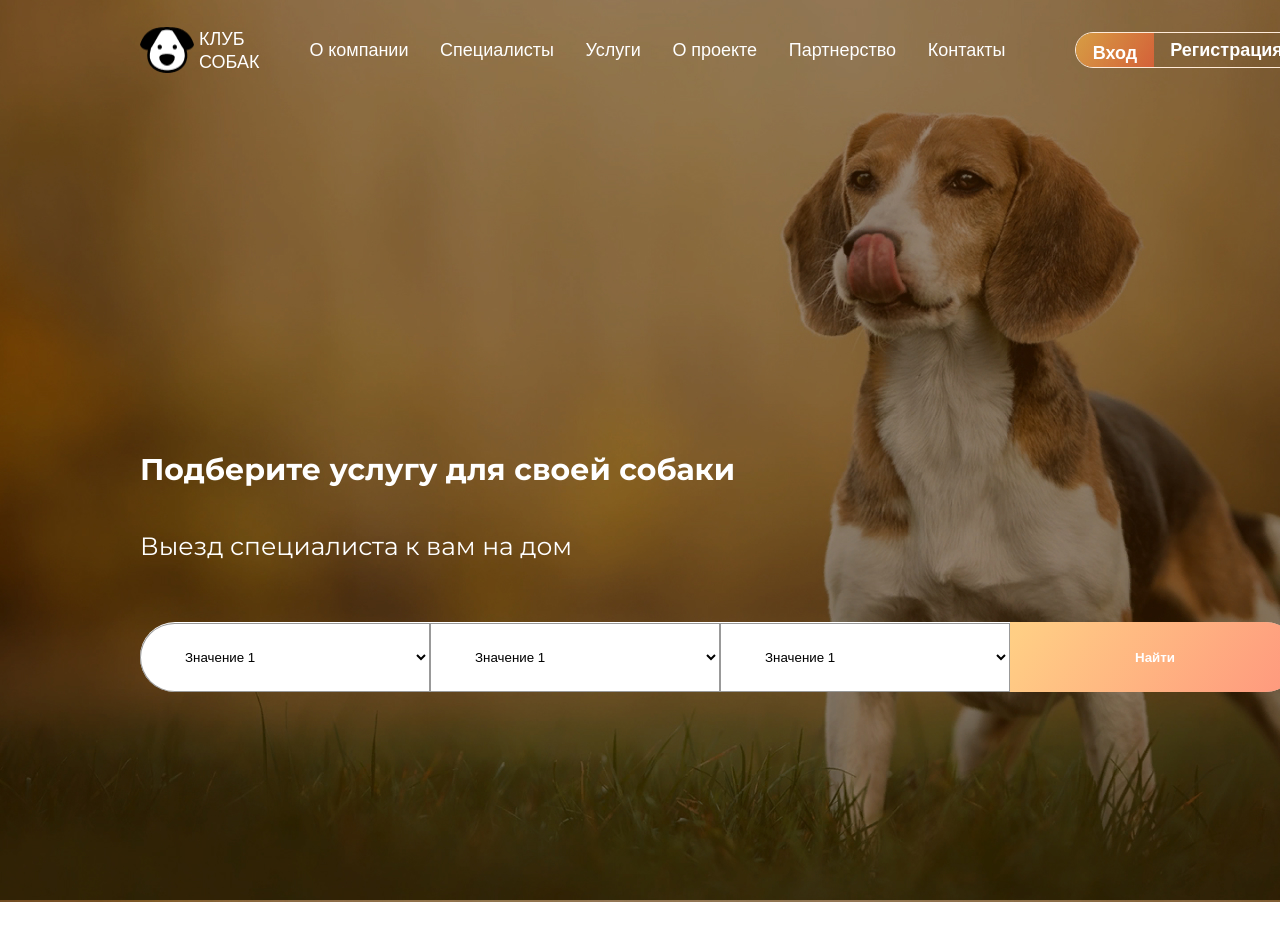
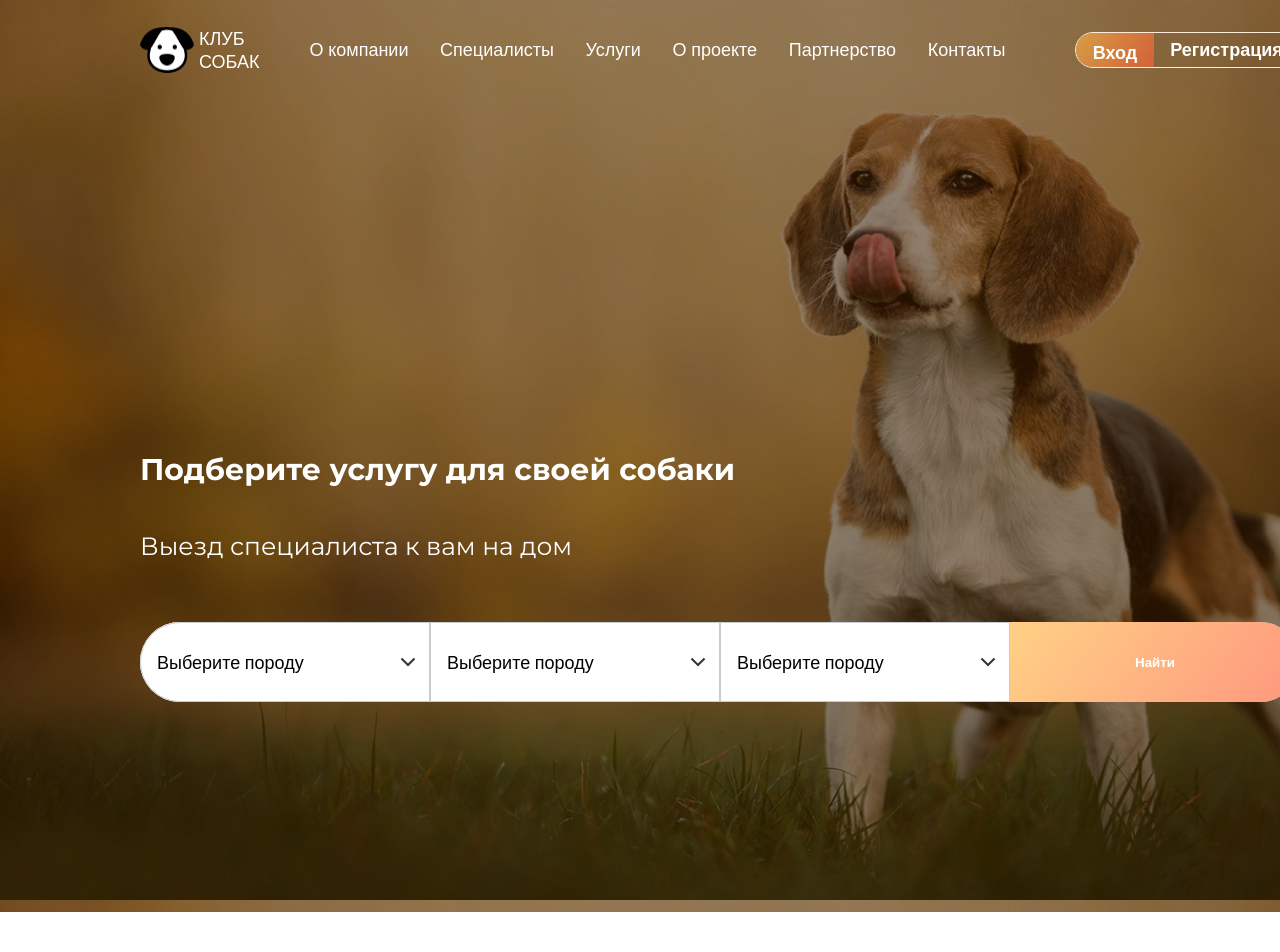
Before and after one commit to maksOmy/dogsClub, a PHP site: page / in a window 1280 px wide; the page is wider, and only the part inside the window is pictured. Shown: the top 952 px of that part. Run offline with PHP 8.4, Linux system fonts and the light colour scheme.

Commit message:
add select style

```diff
--- a/css/styles.css
+++ b/css/styles.css
@@ -142,6 +142,8 @@ header h2 {
     font-weight: 500;
 }
 
+/*select style*/
+
 .search-form {
     display: flex;
     align-items: center;
@@ -155,14 +157,108 @@ header h2 {
 }
 
 .select {
-    padding: 25px 40px;
+    position: relative;
+    height: 80px;
     width: 25%;
     background: #fff;
-    border: 1px solid rgba(0, 0, 0, 0.4);
 }
 
-.search-form-first-item {
+.select-title {
+    position: relative;
+    display: flex;
+    align-items: center;
+    width: 100%;
+    height: 100%;
+    padding: 8px 16px;
+    border: solid 1px #c7ccd1;
+
+    cursor: pointer;
+}
+
+.select-title::before,
+.select-title::after {
+    content: "";
+
+    position: absolute;
+    top: 50%;
+    right: 16px;
+
+    display: block;
+    width: 10px;
+    height: 2px;
+
+    transition: all 0.3s ease-out;
+
+    background-color: #333333;
+
+    transform: translate(-3px, -50%) rotate(45deg);
+}
+.select-title::after {
+    transform: translate(3px, -50%) rotate(-45deg);
+}
+
+.select-title,
+.select-title::after:hover,
+.select-title::before:hover {
+    color:#FE803C;
+}
+
+.select-breed {
     border-radius: 40px 0 0 40px;
+}
+
+
+.select-content {
+    position: absolute;
+    top: 80px;
+    left: 3px;
+
+    display: flex;
+    flex-direction: column;
+    width: calc(100% - 6px);
+
+    background-color: #ffffff;
+
+    border: 1px solid #c7ccd1;
+    border-top: none;
+    border-bottom-left-radius: 5px;
+    border-bottom-right-radius: 5px;
+
+    transition: all 0.3s ease-out;
+
+    opacity: 0;
+    z-index: 8;
+}
+
+.select-input {
+    display: none;
+}
+
+.select-input,
+.select-label {
+    padding-top: 27px;
+    text-align: center;
+    min-height: 80px;
+    border: 1px solid rgba(0, 0, 0, 0.2);
+}
+
+.__select__label {
+    display: flex;
+    align-items: center;
+    width: 100%;
+    height: 80px;
+    max-height: 0;
+    padding: 0 16px;
+
+    transition: all 0.2s ease-out;
+
+    cursor: pointer;
+
+    overflow: hidden;
+}
+
+.select-label:hover {
+    color: #FE803C;
 }
 
 .search-btn {
--- a/index.html
+++ b/index.html
@@ -6,6 +6,7 @@
     <link href="https://fonts.googleapis.com/css2?family=Montserrat:wght@400;600;700&display=swap" rel="stylesheet">
     <link href="https://fonts.googleapis.com/css2?family=Open+Sans:wght@400;700&display=swap" rel="stylesheet">
     <link rel="stylesheet" href="css/styles.css">
+    <script src="src/index.js" async></script>
     <title>Document</title>
 </head>
 <body>
@@ -31,21 +32,39 @@
         <h1 class="text-color-white">Подберите услугу для своей собаки</h1>
         <h2 class="text-color-white">Выезд специалиста к вам на дом</h2>
         <form class="search-form">
-            <select class="search-form-first-item select">
-                <option>Значение 1</option>
-                <option>Значение 2</option>
-                <option>Значение 3</option>
-            </select>
-            <select class="select">
-                <option>Значение 1</option>
-                <option>Значение 2</option>
-                <option>Значение 3</option>
-            </select>
-            <select class="select">
-                <option>Значение 1</option>
-                <option>Значение 2</option>
-                <option>Значение 3</option>
-            </select>
+            <div class="select-breed select" data-state="">
+                <div class="select-title select-breed" data-default="Выберите породу">Выберите породу</div>
+                <div class="select-content">
+                    <input id="breedSelect0" class="select-input" type="radio" name="breedSelect" checked />
+                    <label for="breedSelect0" class="select-label">Выберите породу</label>
+                    <input id="breedSelect1" class="select-input" type="radio" name="breedSelect"/>
+                    <label for="breedSelect1" class="select-label">Лабрадор</label>
+                    <input id="breedSelect2" class="select-input" type="radio" name="breedSelect"/>
+                    <label for="breedSelect2" class="select-label">Питбуль</label>
+                </div>
+            </div>
+            <div class="select-service select" data-state="">
+                <div class="select-title select-service" data-default="Выберите породу">Выберите породу</div>
+                <div class="select-content">
+                    <input id="serviceSelect0" class="select-input" type="radio" name="serviceSelect" checked />
+                    <label for="serviceSelect0" class="select-label">Выберите породу</label>
+                    <input id="serviceSelect1" class="select-input" type="radio" name="serviceSelect"/>
+                    <label for="serviceSelect1" class="select-label">Лабрадор</label>
+                    <input id="serviceSelect2" class="select-input" type="radio" name="serviceSelect"/>
+                    <label for="serviceSelect2" class="select-label">Питбуль</label>
+                </div>
+            </div>
+            <div class="select-city select" data-state="">
+                <div class="select-title select-city" data-default="Выберите породу">Выберите породу</div>
+                <div class="select-content">
+                    <input id="citySelect0" class="select-input" type="radio" name="citySelect" checked />
+                    <label for="citySelect0" class="select-label">Выберите породу</label>
+                    <input id="citySelect1" class="select-input" type="radio" name="citySelect"/>
+                    <label for="citySelect1" class="select-label">Лабрадор</label>
+                    <input id="citySelect2" class="select-input" type="radio" name="citySelect"/>
+                    <label for="citySelect2" class="select-label">Питбуль</label>
+                </div>
+            </div>
             <button class="search-btn btn">Найти</button>
         </form>
     </header>
--- /dev/null
+++ b/src/index.js
@@ -0,0 +1,30 @@
+const selectSingle_title = document.querySelectorAll('.select-title');
+const selectSingle_labels = document.querySelectorAll('.select-label');
+
+// Toggle menu
+
+selectSingle_title.forEach((selectTitle) => {
+    const selectContent = selectTitle.nextElementSibling;
+    selectTitle.addEventListener('click', () => {
+        const select = selectTitle.closest('.select');
+        if ('active' === select.getAttribute('data-state')) {
+          select.setAttribute('data-state', '');
+          selectContent.style.opacity = "0";
+        } else {
+          select.setAttribute('data-state', 'active');
+          selectContent.style.opacity = "1";
+        }
+      });
+})
+
+
+// Close when click to option
+selectSingle_labels.forEach((option) => {
+    const selectContent = option.closest('.select-content');
+    const selectSingle = option.closest('.select');
+    option.addEventListener('click', (evt) => {
+        selectSingle_title.textContent = evt.target.textContent;
+        selectSingle.setAttribute('data-state', '');
+        selectContent.style.opacity = "0";
+      });
+});
```
